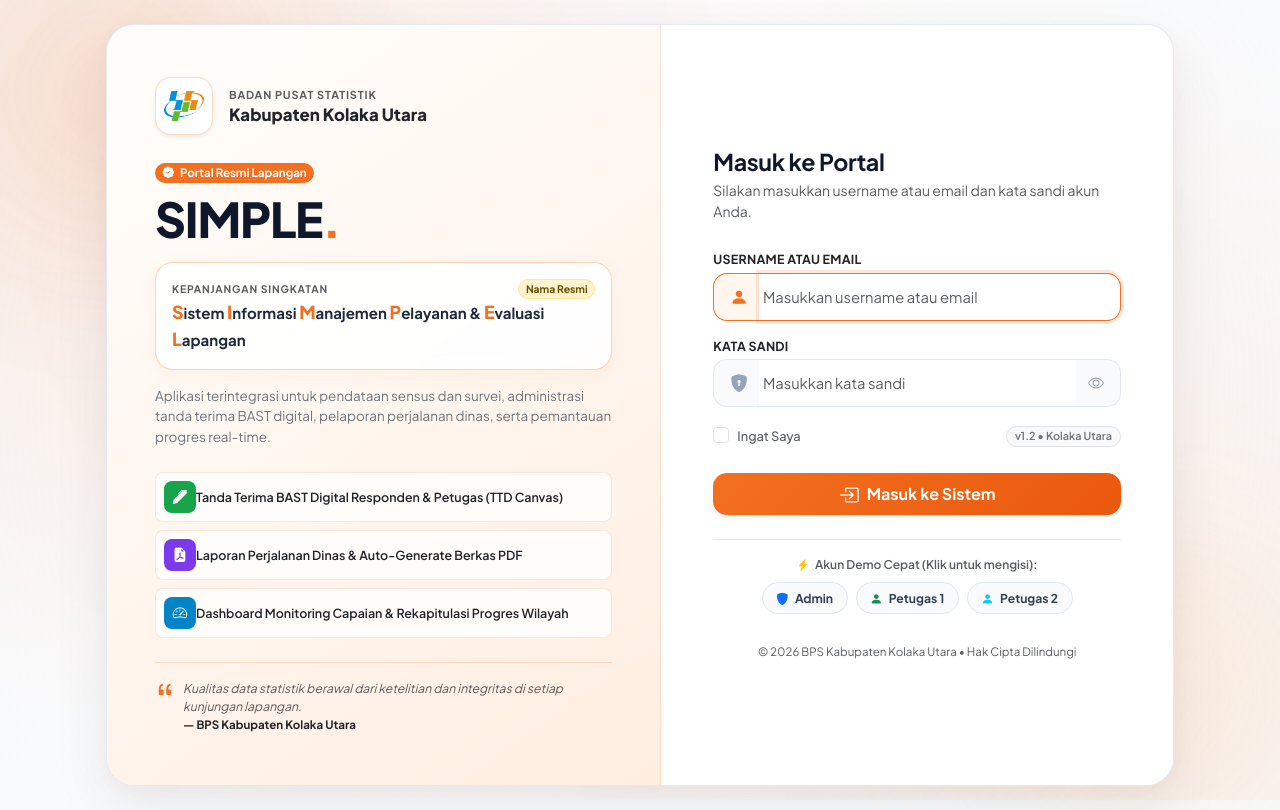
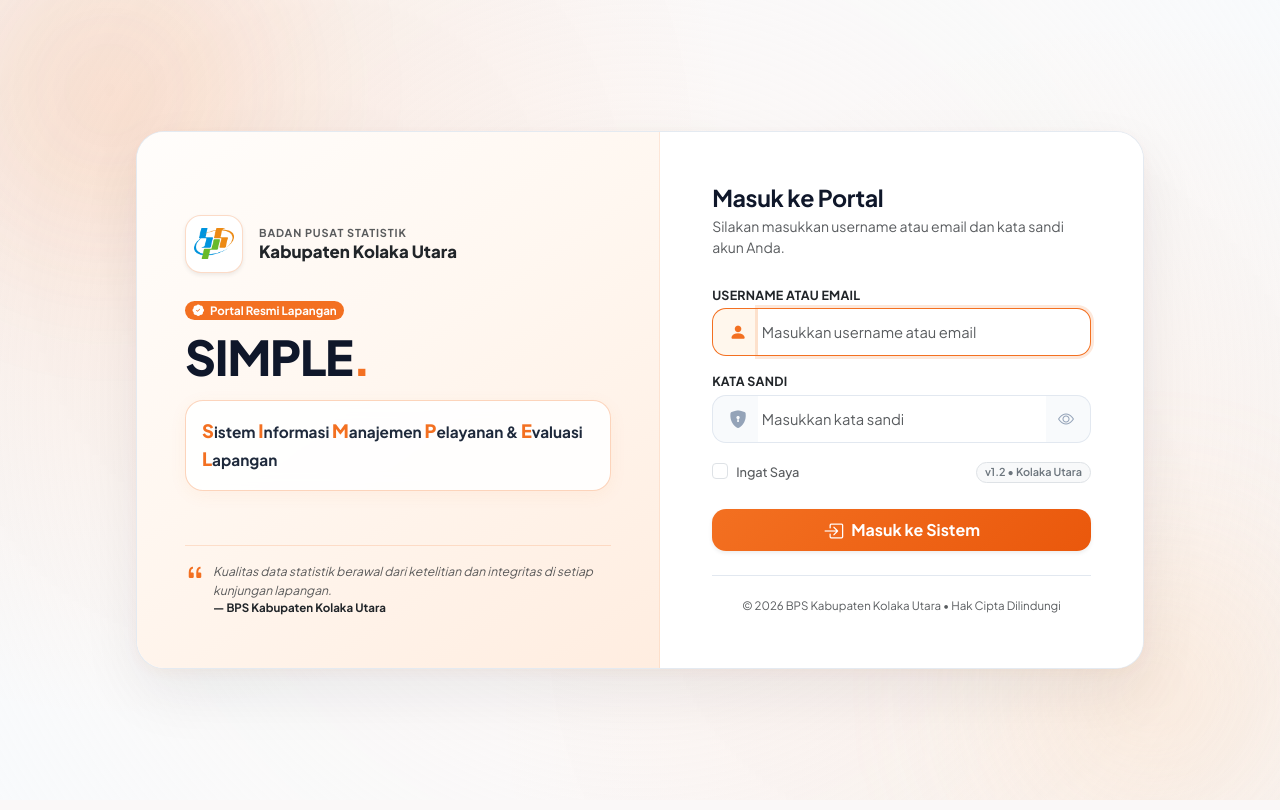
Before and after one commit to mhabil23/Sistem-Informasi-Manajemen-Petugas-Lapangan-SIMPLE-, a Laravel app: page /login in a window 1280 px wide. Run offline with Laravel 12, Linux system fonts and the light colour scheme.

Commit message:
refactor(auth): simplify login page by removing description, feature cards, and demo quick-fill buttons

```diff
--- a/resources/views/auth/login.blade.php
+++ b/resources/views/auth/login.blade.php
@@ -44,55 +44,14 @@
             </div>
 
             <!-- ACRONYM HIGHLIGHT CARD (S-I-M-P-E-L) -->
-            <div class="p-3 mb-3" style="background: rgba(255, 255, 255, 0.9); border: 1.5px solid rgba(243, 112, 33, 0.3); border-radius: 18px; box-shadow: 0 4px 18px rgba(243, 112, 33, 0.06); backdrop-filter: blur(8px);">
-                <div class="d-flex align-items-center justify-content-between mb-1.5">
-                    <span class="text-uppercase fw-bold text-muted" style="font-size: 0.65rem; letter-spacing: 0.08em;">
-                        Kepanjangan Singkatan
-                    </span>
-                    <span class="badge bg-warning-subtle text-warning-emphasis border border-warning-subtle rounded-pill" style="font-size: 0.65rem; font-weight: 700;">
-                        Nama Resmi
-                    </span>
-                </div>
-                <div class="fw-bold" style="font-size: 0.94rem; line-height: 1.5; color: #1E293B;">
-                    <span class="text-bps-orange fw-bolder" style="font-size: 1.12rem;">S</span>istem
-                    <span class="text-bps-orange fw-bolder" style="font-size: 1.12rem;">I</span>nformasi
-                    <span class="text-bps-orange fw-bolder" style="font-size: 1.12rem;">M</span>anajemen
-                    <span class="text-bps-orange fw-bolder" style="font-size: 1.12rem;">P</span>elayanan &amp;
-                    <span class="text-bps-orange fw-bolder" style="font-size: 1.12rem;">E</span>valuasi
-                    <span class="text-bps-orange fw-bolder" style="font-size: 1.12rem;">L</span>apangan
-                </div>
-            </div>
-
-            <!-- Brief Tagline -->
-            <p class="text-secondary small mb-4" style="line-height: 1.55; font-size: 0.84rem;">
-                Aplikasi terintegrasi untuk pendataan sensus dan survei, administrasi tanda terima BAST digital, pelaporan perjalanan dinas, serta pemantauan progres real-time.
-            </p>
-
-            <!-- 3 Feature Highlight Pills (Desktop only) -->
-            <div class="d-none d-lg-flex flex-column gap-2 mb-4">
-                <div class="d-flex align-items-center gap-2.5 p-2 rounded-3 bg-white bg-opacity-75 border" style="border-color: rgba(243, 112, 33, 0.16) !important;">
-                    <div class="rounded-3 d-flex align-items-center justify-content-center text-white" style="width: 32px; height: 32px; background: #16A34A; flex-shrink: 0; font-size: 0.9rem;">
-                        <i class="bi bi-pen-fill"></i>
-                    </div>
-                    <span class="small fw-semibold text-dark" style="font-size: 0.78rem;">
-                        Tanda Terima BAST Digital Responden &amp; Petugas (TTD Canvas)
-                    </span>
-                </div>
-                <div class="d-flex align-items-center gap-2.5 p-2 rounded-3 bg-white bg-opacity-75 border" style="border-color: rgba(243, 112, 33, 0.16) !important;">
-                    <div class="rounded-3 d-flex align-items-center justify-content-center text-white" style="width: 32px; height: 32px; background: #7C3AED; flex-shrink: 0; font-size: 0.9rem;">
-                        <i class="bi bi-file-earmark-pdf-fill"></i>
-                    </div>
-                    <span class="small fw-semibold text-dark" style="font-size: 0.78rem;">
-                        Laporan Perjalanan Dinas &amp; Auto-Generate Berkas PDF
-                    </span>
-                </div>
-                <div class="d-flex align-items-center gap-2.5 p-2 rounded-3 bg-white bg-opacity-75 border" style="border-color: rgba(243, 112, 33, 0.16) !important;">
-                    <div class="rounded-3 d-flex align-items-center justify-content-center text-white" style="width: 32px; height: 32px; background: #0284C7; flex-shrink: 0; font-size: 0.9rem;">
-                        <i class="bi bi-speedometer2"></i>
-                    </div>
-                    <span class="small fw-semibold text-dark" style="font-size: 0.78rem;">
-                        Dashboard Monitoring Capaian &amp; Rekapitulasi Progres Wilayah
-                    </span>
+            <div class="p-3 mb-4" style="background: rgba(255, 255, 255, 0.9); border: 1.5px solid rgba(243, 112, 33, 0.3); border-radius: 18px; box-shadow: 0 4px 18px rgba(243, 112, 33, 0.06); backdrop-filter: blur(8px);">
+                <div class="fw-bold" style="font-size: 0.96rem; line-height: 1.55; color: #1E293B;">
+                    <span class="text-bps-orange fw-bolder" style="font-size: 1.15rem;">S</span>istem
+                    <span class="text-bps-orange fw-bolder" style="font-size: 1.15rem;">I</span>nformasi
+                    <span class="text-bps-orange fw-bolder" style="font-size: 1.15rem;">M</span>anajemen
+                    <span class="text-bps-orange fw-bolder" style="font-size: 1.15rem;">P</span>elayanan &amp;
+                    <span class="text-bps-orange fw-bolder" style="font-size: 1.15rem;">E</span>valuasi
+                    <span class="text-bps-orange fw-bolder" style="font-size: 1.15rem;">L</span>apangan
                 </div>
             </div>
         </div>
@@ -223,26 +182,8 @@
             </button>
         </form>
 
-        <!-- Quick Demo Credentials Section -->
-        <div class="mt-4 pt-3 border-top text-center" style="border-color: #E2E8F0 !important;">
-            <p class="text-muted small fw-semibold mb-2" style="font-size: 0.75rem;">
-                <i class="bi bi-lightning-charge-fill text-warning me-1"></i> Akun Demo Cepat (Klik untuk mengisi):
-            </p>
-            <div class="d-flex flex-wrap gap-2 justify-content-center">
-                <button type="button" class="btn-demo-pill" onclick="fillCredentials('admin', 'admin123')">
-                    <i class="bi bi-shield-fill text-primary"></i> Admin
-                </button>
-                <button type="button" class="btn-demo-pill" onclick="fillCredentials('petugas1', 'password')">
-                    <i class="bi bi-person-fill text-success"></i> Petugas 1
-                </button>
-                <button type="button" class="btn-demo-pill" onclick="fillCredentials('petugas2', 'password')">
-                    <i class="bi bi-person-fill text-info"></i> Petugas 2
-                </button>
-            </div>
-        </div>
-
         <!-- Footer Copyright -->
-        <div class="text-center mt-3 pt-2">
+        <div class="text-center mt-4 pt-3 border-top" style="border-color: #E2E8F0 !important;">
             <span class="text-muted" style="font-size: 0.72rem;">
                 &copy; {{ date('Y') }} BPS Kabupaten Kolaka Utara &bull; Hak Cipta Dilindungi
             </span>
@@ -266,15 +207,5 @@
             eyeIcon.classList.toggle('bi-eye-slash', isPassword);
         });
     }
-
-    function fillCredentials(login, password) {
-        const loginEl = document.getElementById('login');
-        const passEl = document.getElementById('password');
-        if (loginEl && passEl) {
-            loginEl.value = login;
-            passEl.value = password;
-            loginEl.focus();
-        }
-    }
 </script>
 @endpush
--- a/resources/views/layouts/auth.blade.php
+++ b/resources/views/layouts/auth.blade.php
@@ -93,7 +93,7 @@
             position: relative;
             z-index: 10;
             width: 100%;
-            max-width: 1100px;
+            max-width: 1040px;
             margin: auto;
             padding: 1.5rem 1rem;
         }
@@ -108,7 +108,8 @@
                 0 4px 16px rgba(243, 112, 33, 0.05);
             overflow: hidden;
             display: flex;
-            min-height: 640px;
+            align-items: stretch;
+            min-height: 520px;
             transition: all 0.3s ease;
         }
 
```
